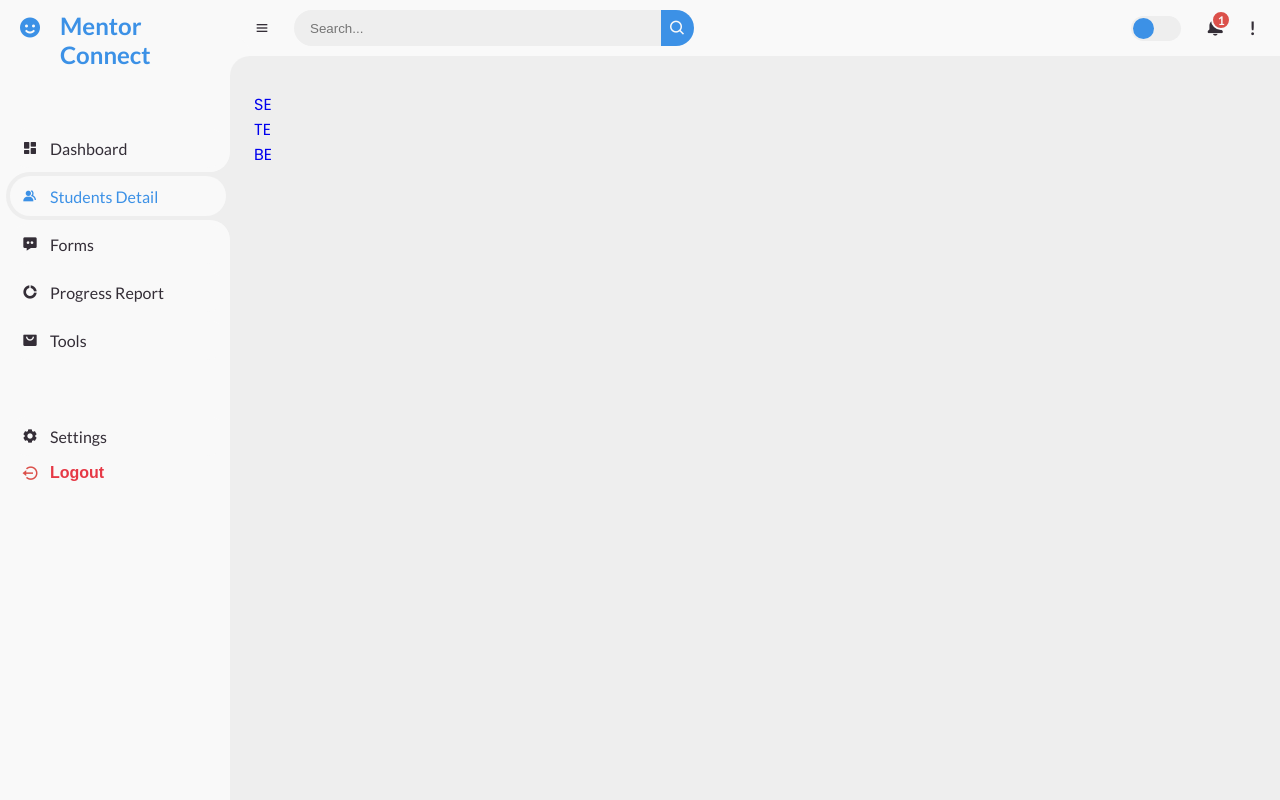
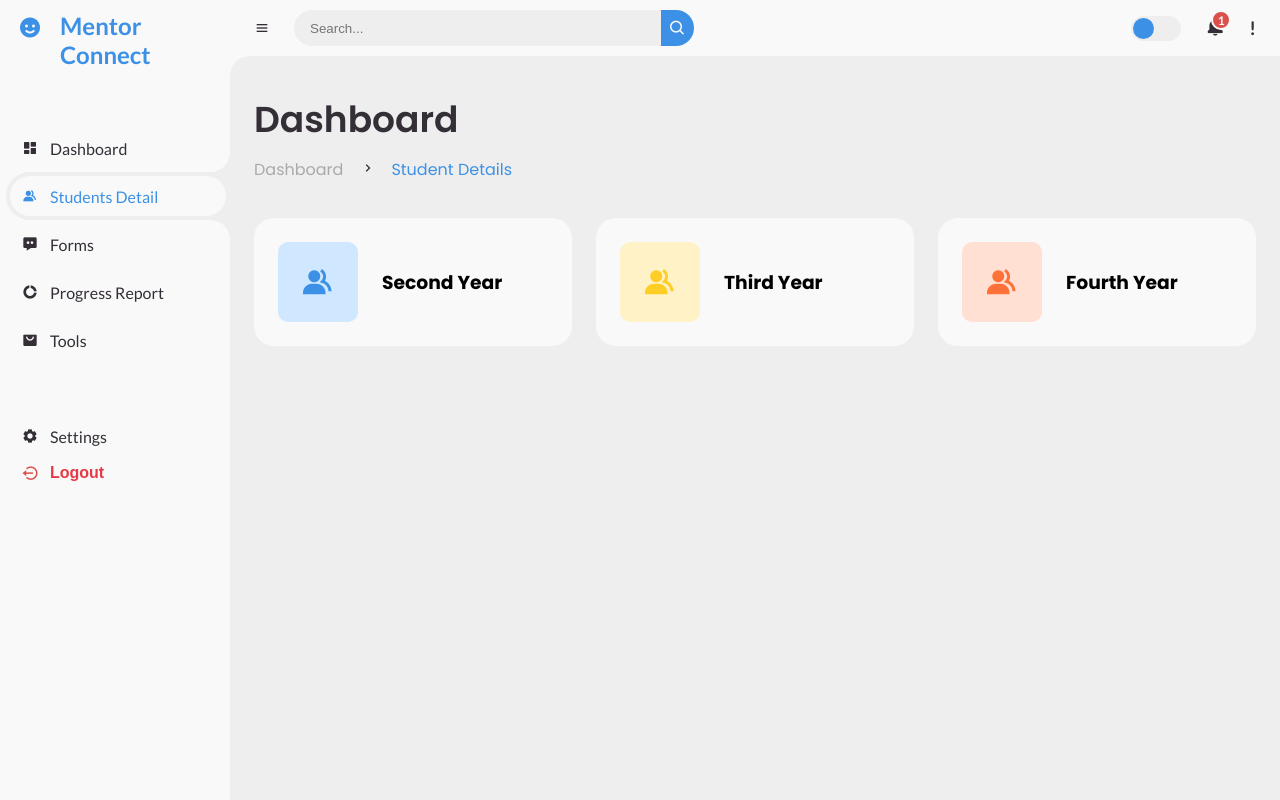
Before and after one commit to Vinish-Rexson/Mentor, a Django app: page /student_detail/ in a window 1280 px wide. Run offline with Django 5.2, Linux system fonts and the light colour scheme.

Commit message:
students classification

```diff
--- a/templates/base.html
+++ b/templates/base.html
@@ -17,6 +17,7 @@
 
     <!-- Sidebar -->
  <!-- Sidebar -->
+<!-- Sidebar -->
 <section id="sidebar">
     <a href="#" class="brand">
         <i class='bx bxs-smile'></i>
@@ -29,12 +30,15 @@
                 <span class="text">Dashboard</span>
             </a>
         </li>
-        <li class="{% if request.path == '/student_detail/' %}active{% endif %}">
+        <!-- Use 'startswith' check for student details to include sub-tabs -->
+        <li class="{% if '/student_detail/' in request.path %}active{% endif %}">
             <a href="/student_detail/">
                 <i class='bx bxs-group'></i>
                 <span class="text">Students Detail</span>
             </a>
         </li>
+
+
         <li class="{% if request.path == '/forms/' %}active{% endif %}">
             <a href="/forms/">
                 <i class='bx bxs-message-dots'></i>
@@ -72,6 +76,7 @@
         </li>
     </ul>
 </section>
+
 
     <!-- SIDEBAR -->
 
--- a/templates/student_detail.html
+++ b/templates/student_detail.html
@@ -3,17 +3,125 @@
 {% block title %}Students Detail{% endblock %}
 
 {% block content %}
-    <body>
-        <a href="SE">
-            <div>SE</div>
-        </a>
+<style>
+    #content main .head-title {
+  display: flex;
+  align-items: center;
+  justify-content: space-between;
+  grid-gap: 16px;
+  flex-wrap: wrap;
+}
+#content main .head-title .left h1 {
+  font-size: 36px;
+  font-weight: 600;
+  margin-bottom: 10px;
+  color: var(--dark);
+}
+#content main .head-title .left .breadcrumb {
+  display: flex;
+  align-items: center;
+  grid-gap: 16px;
+}
+#content main .head-title .left .breadcrumb li {
+  color: var(--dark);
+}
+#content main .head-title .left .breadcrumb li a {
+  color: var(--dark-grey);
+  pointer-events: none;
+}
+#content main .head-title .left .breadcrumb li a.active {
+  color: var(--blue);
+  pointer-events: unset;
+}
+#content main .box-info {
+  display: grid;
+  grid-template-columns: repeat(auto-fit, minmax(240px, 1fr));
+  grid-gap: 24px;
+  margin-top: 36px;
+}
+#content main .box-info li {
+  padding: 24px;
+  background: var(--light);
+  border-radius: 20px;
+  display: flex;
+  align-items: center;
+  grid-gap: 24px;
+}
+#content main .box-info li .bx {
+  width: 80px;
+  height: 80px;
+  border-radius: 10px;
+  font-size: 36px;
+  display: flex;
+  justify-content: center;
+  align-items: center;
+}
+#content main .box-info li:nth-child(1) .bx {
+  background: var(--light-blue);
+  color: var(--blue);
+}
+#content main .box-info li:nth-child(2) .bx {
+  background: var(--light-yellow);
+  color: var(--yellow);
+}
+#content main .box-info li:nth-child(3) .bx {
+  background: var(--light-orange);
+  color: var(--orange);
+}
+#content main .box-info li .text h3 {
+  font-size: 24px;
+  font-weight: 600;
+  color: var(--dark);
+}
+#content main .box-info li .text p {
+  color: var(--dark);
+}
+</style>
+<div class="head-title">
+    <div class="left">
+        <h1>Dashboard</h1>
+        <ul class="breadcrumb">
+            <li>
+                <a href="#">Dashboard</a>
+            </li>
+            <li><i class='bx bx-chevron-right'></i></li>
+            <li>
+                <a class="active" href="#">Student Details</a>
+            </li>
+        </ul>
+    </div>
 
-        <a href="TE">
-            <div>TE</div>
-        </a>
+</div>
+<ul class="box-info">
+    <li>
+        <a href="SE" style="color: black;">
+        <i class='bx bxs-group'></i>
+        <span class="text">
 
-        <a href="BE">
-            <div>BE</div>
-        </a>
-    </body>
+                <h3 ><a href="SE" style="color: black;">Second Year</a></h3>
+        </span>
+    </a>
+    </li>
+    <li>
+        <a href="TE" style="color: black;">
+        <i class='bx bxs-group'></i>
+        <span class="text">
+
+                <h3> <a href="TE" style="color: black;">Third Year</a></h3>
+            </a>
+        </span>
+    </a>
+    </li>
+    <li>
+        <a href="BE" style="color: black;">
+        <i class='bx bxs-group'></i>
+        <span class="text">
+
+                <h3><a href="BE" style="color: black;">Fourth Year</a></h3>
+            </a>
+        </span>
+    </a>
+    </li>
+</ul>
+
 {% endblock %}
```
Also changed, not shown: templates/be.html (+60 -0 lines), templates/se.html (+60 -0 lines), templates/te.html (+60 -0 lines), db.sqlite3.
